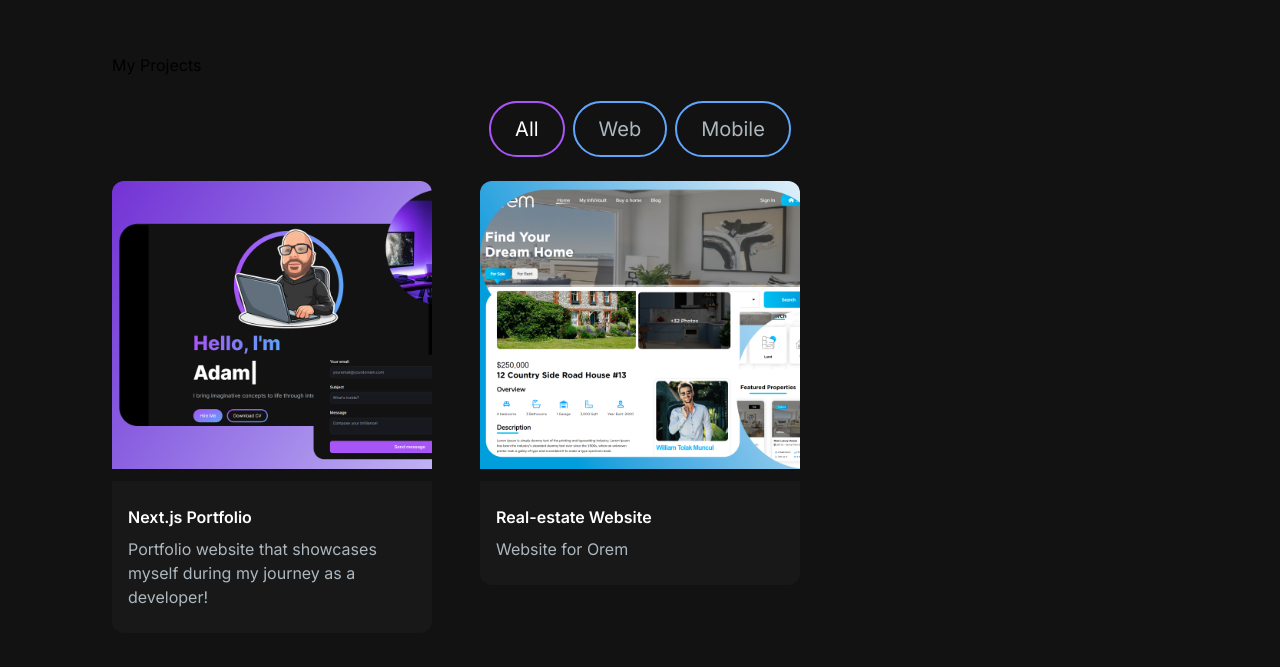
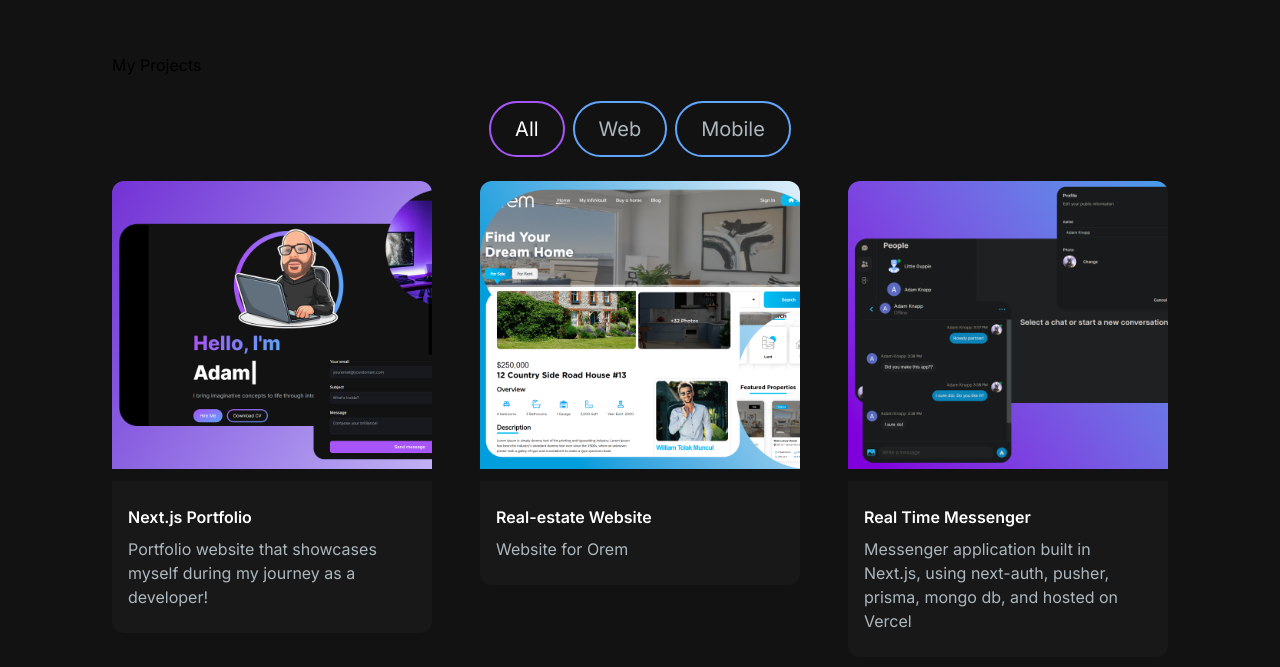
Before and after one commit to adamknapp124/portfolio, a Next.js app: page / in a window 1280 px wide. Shown: the part 1909-2576 px from the top of the page. Built offline with nearby package versions, Linux system fonts and the light colour scheme.

Commit message:
Added new project

```diff
--- a/app/components/AboutSection.jsx
+++ b/app/components/AboutSection.jsx
@@ -51,7 +51,7 @@ const AboutSection = () => {
 	};
 
 	return (
-		<section className="text-white mb-96 mb-2">
+		<section className="text-white mb-96">
 			<div className="md:grid md:grid-cols-2 gap-8 items-center py-8 px-4 xl:gap-16 sm:py-16 xl:px-16">
 				<Image
 					src="/images/about-me-image.png"
--- a/app/components/EmailSection.jsx
+++ b/app/components/EmailSection.jsx
@@ -6,7 +6,7 @@ import Image from 'next/image';
 
 const EmailSection = () => {
 	return (
-		<section className="grid md:grid-cols-2 mb-2 gap-4 relative ">
+		<section className="grid md:grid-cols-2 mb-2 gap-4 relative">
 			<div className="z-5">
 				<h5 className="text-xl font-bold text-white my-2">
 					Let&apos;s Connect
--- a/app/components/ProjectsSection.jsx
+++ b/app/components/ProjectsSection.jsx
@@ -24,15 +24,16 @@ const projectsData = [
 		gitUrl: 'https://gitlab.com/orem-web/mvp',
 		previewUrl: 'https://www.orem.tech',
 	},
-	// {
-	// 	id: 3,
-	// 	title: 'E-commerce Application',
-	// 	description: 'Project 3 description',
-	// 	image: '/images/projects/3.png',
-	// 	tag: ['All', 'Web'],
-	// 	gitUrl: '/',
-	// 	previewUrl: '/',
-	// },
+	{
+		id: 3,
+		title: 'Real Time Messenger',
+		description:
+			'Messenger application built in Next.js, using next-auth, pusher, prisma, mongo db, and hosted on Vercel',
+		image: '/images/messenger-app.png',
+		tag: ['All', 'Web', 'Mobile'],
+		gitUrl: 'https://github.com/adamknapp124/messenger-app',
+		previewUrl: 'https://messenger-app-sigma.vercel.app/',
+	},
 	// {
 	// 	id: 4,
 	// 	title: 'Food Ordering Application',
```
Also changed, not shown: app/globals.css (indentation only), public/images/messenger-app.png (added), 1 other file (tests, documents, lock files or other folders).
